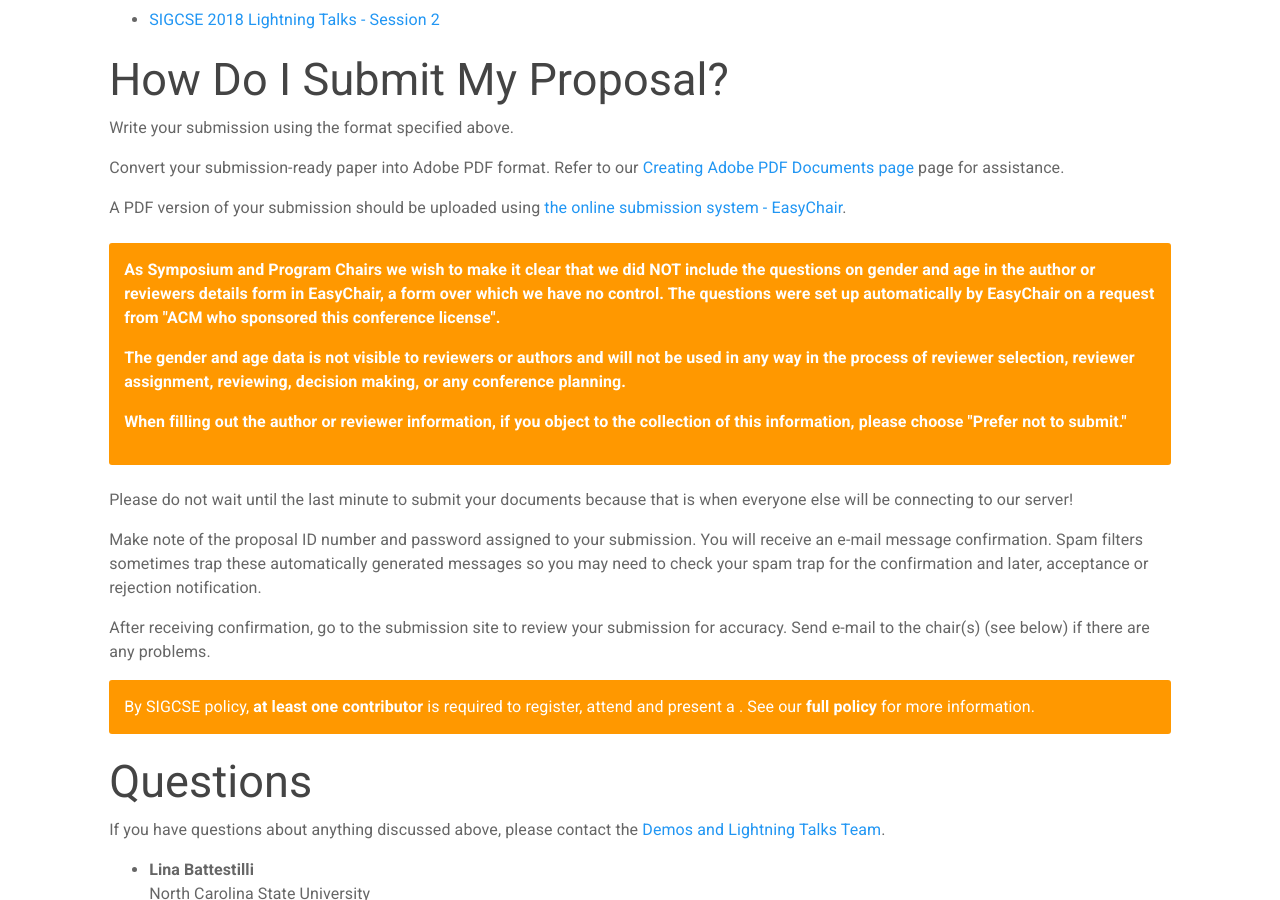
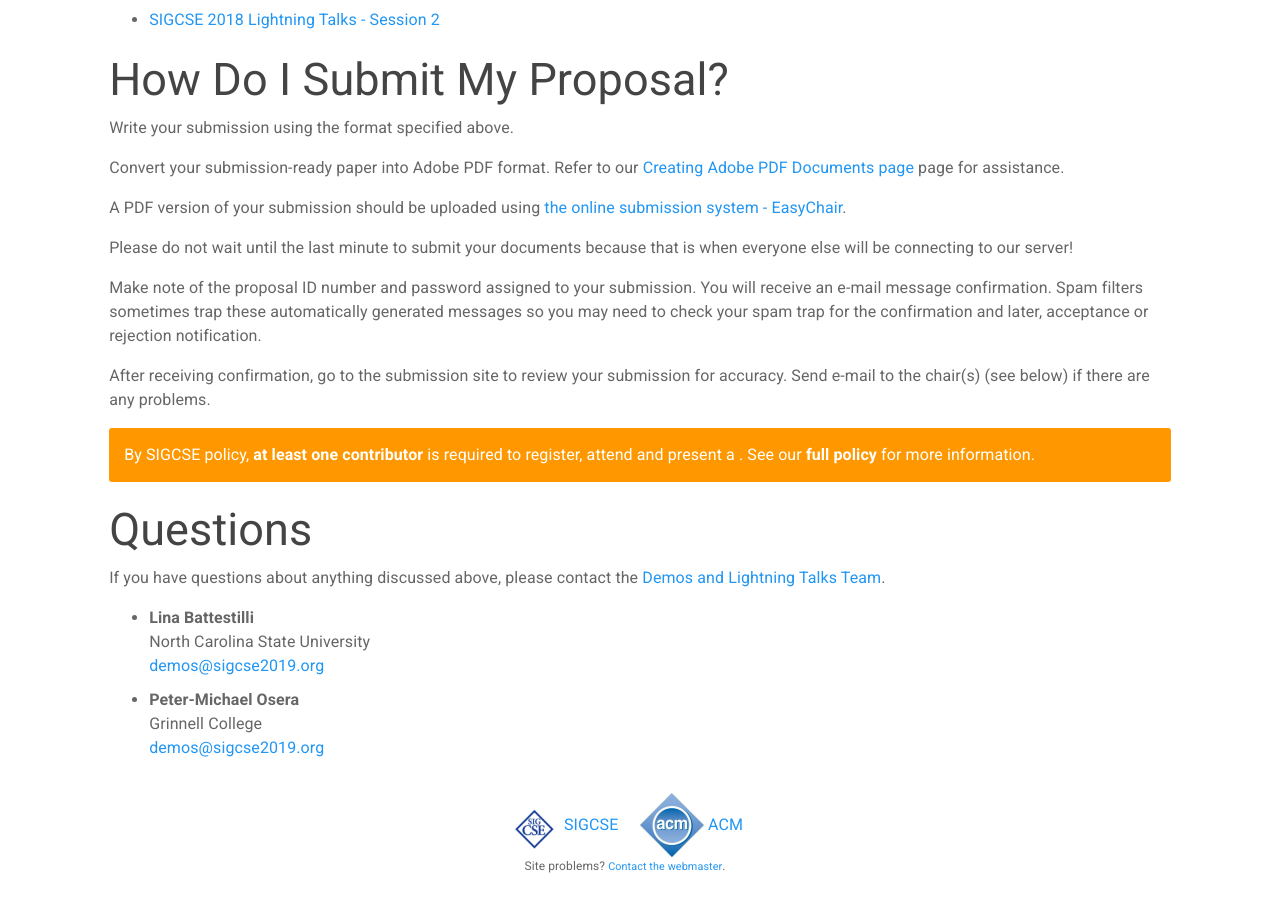
Before and after one commit to sheckman/sigcse2019, a Jekyll site: the page built from authors/lightningtalks.md, in a window 1280 px wide and 900 px high, scrolled down 1809 px. Built offline with Jekyll 4.4.1, drawn with Linux system fonts in a browser that asks for light colours.

Commit message:
Opening EasyChair

```diff
--- a/_includes/generic-submission-block.html
+++ b/_includes/generic-submission-block.html
@@ -28,18 +28,6 @@ Convert your submission-ready paper into Adobe PDF format. Refer to our [Creatin
 
 A PDF version of your submission should be uploaded using [the online submission system - EasyChair]({{site.data.cfp.submissionurl}}).
 
-<div class = "alert alert-warning" style="margin-top: 23px">
-     <strong>
-<p>As Symposium and Program Chairs we wish to make it clear that we did NOT include the questions on gender and age in the author or reviewers details form in EasyChair, a form over which we have no control. The questions were set up automatically by EasyChair on a request from "ACM who sponsored this conference license". </p></strong>
-
-<strong><p>The gender and age data is not visible to reviewers or authors and will not be used in any way in the process of reviewer selection, reviewer assignment, reviewing, decision making, or any conference planning.</p></strong>
-
-<strong><p>When filling out the author or reviewer information, if you object to the collection of this information, please choose "Prefer not to submit." </p>
-</strong>
-</div>
-
-
-
 Please do not wait until the last minute to submit your documents because that is when everyone else will be connecting to our server!
 
 Make note of the proposal ID number and password assigned to your submission. You will receive an e-mail message confirmation. Spam filters sometimes trap these automatically generated messages so you may need to check your spam trap for the confirmation and later, acceptance or rejection notification.
```
